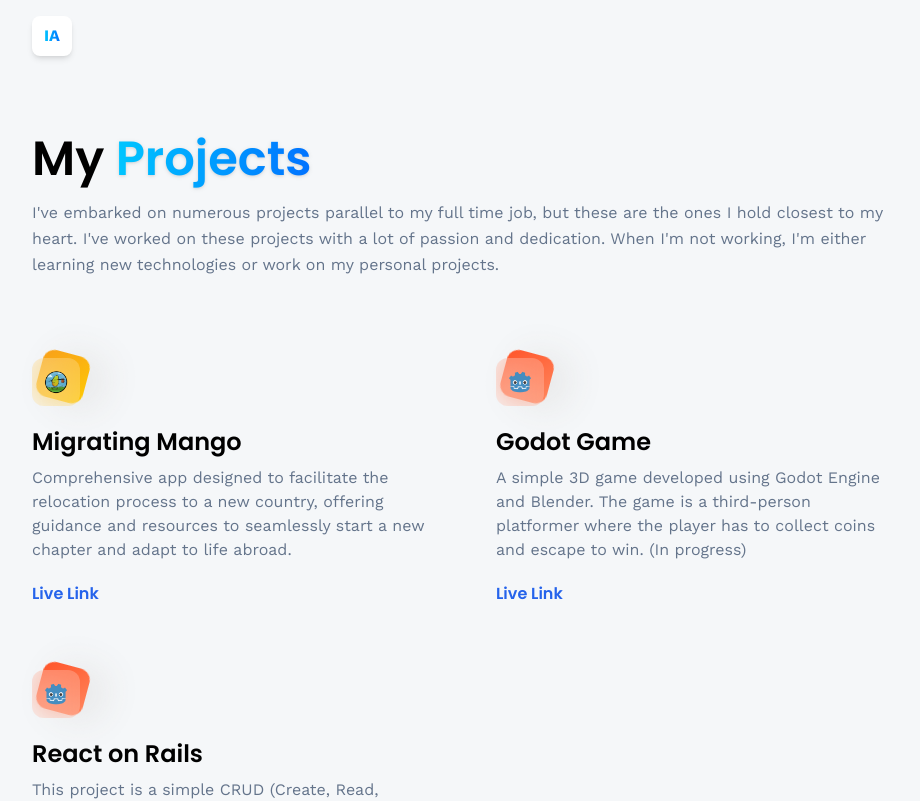
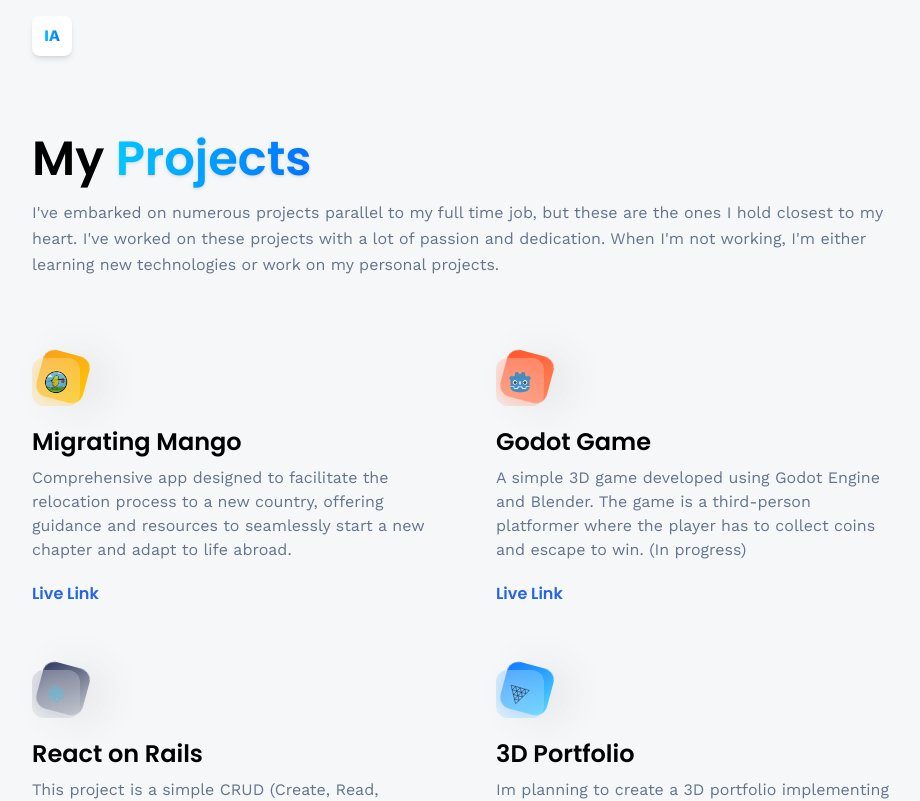
Before and after one commit to anaktas24/portfolio-island, a React (Vite) app in the folder island portfolio/: page /projects in a window 1280 px wide. Shown: the top 801 px of the page, without its empty margins (160-1080 px from the left). Built offline with nearby package versions, Linux system fonts and the light colour scheme.

Commit message:
Update info

```diff
--- a/island portfolio/src/constants/index.js
+++ b/island portfolio/src/constants/index.js
@@ -1,4 +1,4 @@
-import {lama, lewagon, mango,godot } from "../assets/images";
+import {lama, lewagon, mango,godot, RoR } from "../assets/images";
 import {
     contact,
     clipstudio,
@@ -183,10 +183,17 @@
       link:'https://github.com/anaktas24/Godot-3D'
     } ,
     {
-      iconUrl: godot,
-      theme: 'btn-back-red',
+      iconUrl: react,
+      theme: 'btn-back-black',
       name: 'React on Rails',
       description: "This project is a simple CRUD (Create, Read, Update, Delete) application that combines a Ruby on Rails API backend with a React frontend.",
       link:'https://github.com/anaktas24/ReactOnRails'
     } ,
+    {
+      iconUrl: threejs,
+      theme: 'btn-back-blue',
+      name: '3D Portfolio',
+      description: "Im planning to create a 3D portfolio implementing my modeling hobby inside a website and make something creative. (In progress)",
+      link: "https://github.com/anaktas24/Portfolio"
+    } ,
 ];
```
